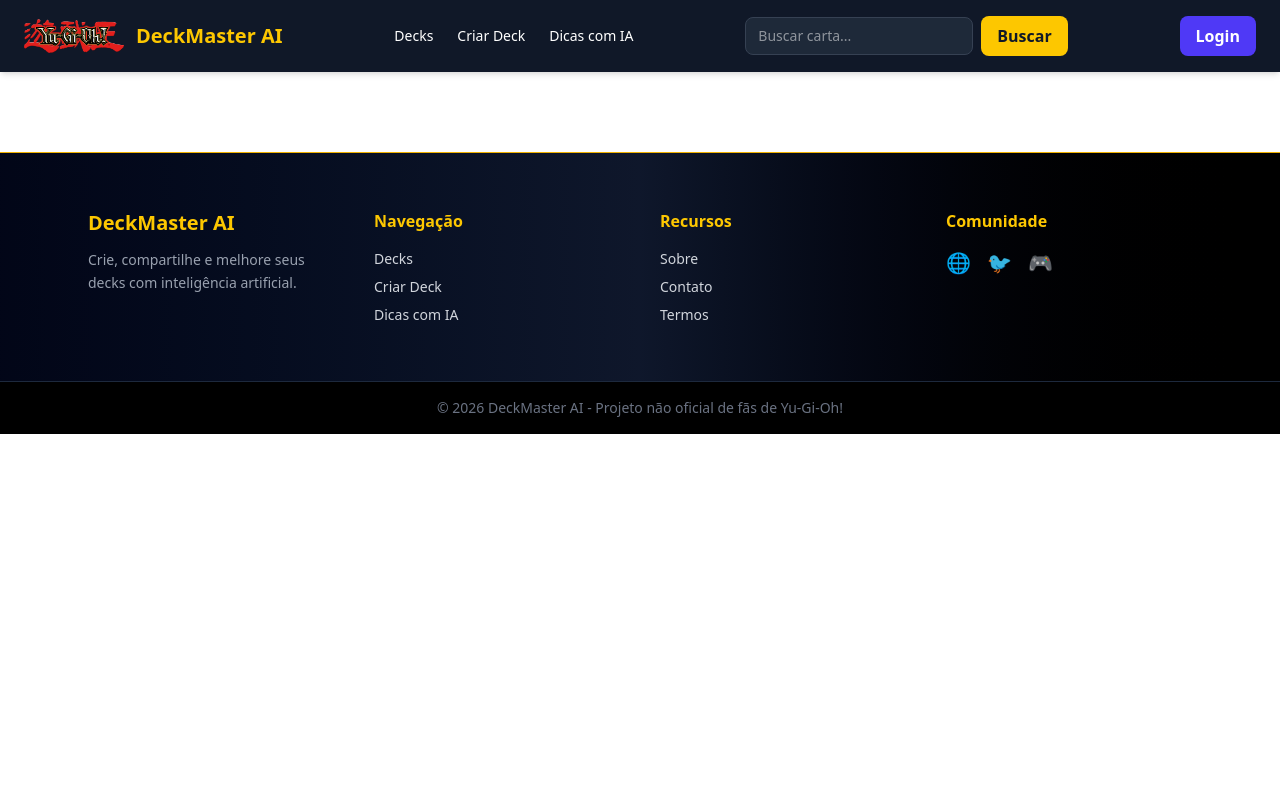
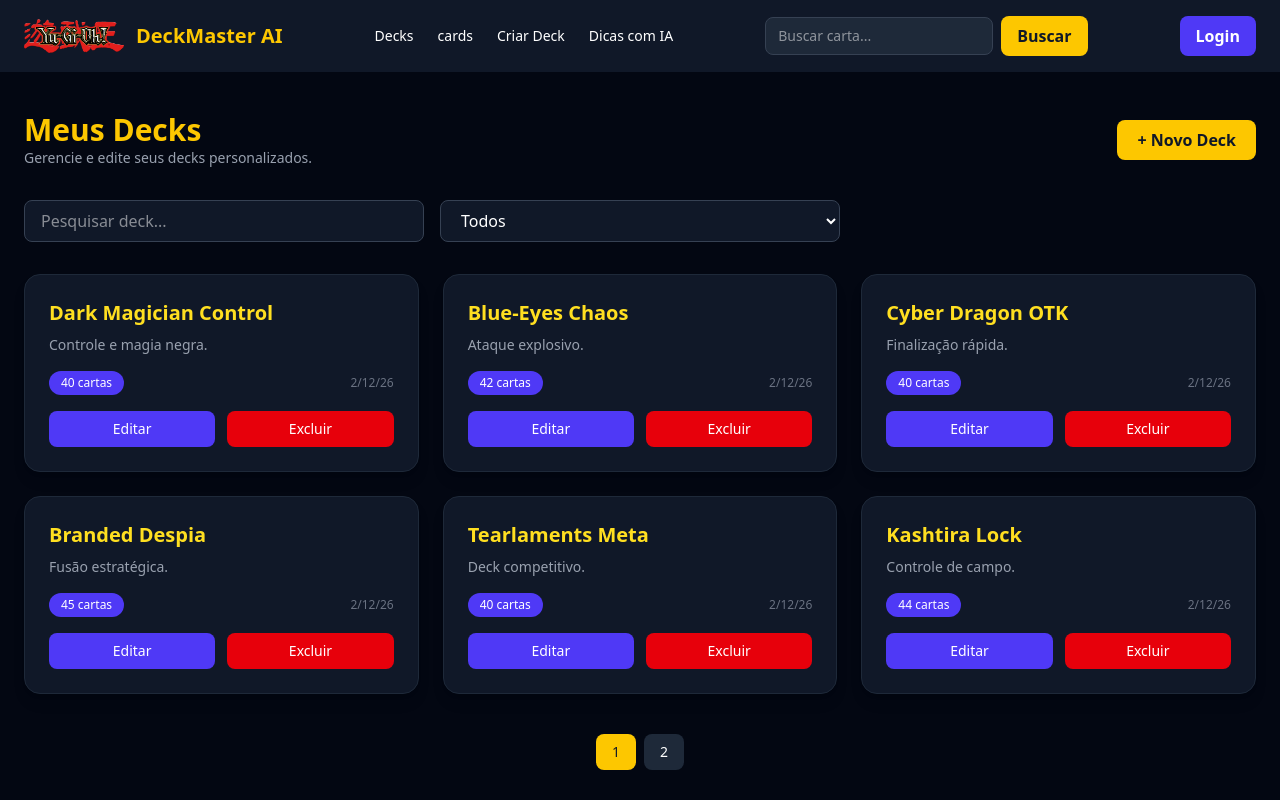
Before and after one commit to RodrigoPLopesIA/mydeck-frontend, an Angular app: page /my-decks in a window 1280 px wide. Before the commit this address led to /. Shown: the top 800 px of the page. Built offline with nearby package versions, Linux system fonts and the light colour scheme.

Commit message:
refactor: create router links to decks and header

```diff
--- a/src/app/app.html
+++ b/src/app/app.html
@@ -1,5 +1,5 @@
 <app-header></app-header>
 
-<router-outlet />
+<router-outlet ></router-outlet>
 
 <app-footer></app-footer>
--- a/src/app/app.routes.ts
+++ b/src/app/app.routes.ts
@@ -1,7 +1,10 @@
 import { Routes } from '@angular/router';
 import { Home } from './components/home/home';
+import { Mydecks } from './components/mydecks/mydecks';
 
 export const routes: Routes =
 [
-     { path: '', component: Home }
+     { path: '', component: Home },
+     { path: 'my-decks', component: Mydecks },
+     {path: "**", redirectTo: ""}
 ];
--- a/src/app/components/footer/footer.html
+++ b/src/app/components/footer/footer.html
@@ -1,4 +1,4 @@
-<footer class="bg-gradient-to-r from-slate-950 via-slate-900 to-black text-white border-t border-yellow-500 mt-20">
+<footer class="bg-gradient-to-r from-slate-950 via-slate-900 to-black text-white border-t border-yellow-500">
 
   <!-- Conteúdo principal -->
   <div class="max-w-6xl mx-auto px-6 py-14 grid gap-10 md:grid-cols-2 lg:grid-cols-4">
--- a/src/app/components/header/header.html
+++ b/src/app/components/header/header.html
@@ -4,13 +4,16 @@
     <!-- Logo + Nome -->
     <div class="flex items-center gap-3">
       <img src="img/logo.png" alt="Logo" class="w-25 h-10 object-contain" />
-      <h1 class="text-xl font-bold text-yellow-400">DeckMaster AI</h1>
+      <a routerLink="" class="text-xl font-bold text-yellow-400">DeckMaster AI</a>
     </div>
 
     <!-- Navegação -->
     <nav class="hidden md:flex gap-6 text-sm font-medium">
-      <a routerLink="/decks" class="hover:text-yellow-400 transition">
+      <a routerLink="/my-decks" class="hover:text-yellow-400 transition">
         Decks
+      </a>
+      <a routerLink="/my-decks" class="hover:text-yellow-400 transition">
+        cards
       </a>
       <a routerLink="/create" class="hover:text-yellow-400 transition">
         Criar Deck
@@ -26,7 +29,8 @@
         type="text"
         placeholder="Buscar carta..."
         class="px-3 py-2 rounded-lg bg-gray-800 border border-gray-700 focus:outline-none focus:ring-2 focus:ring-yellow-400 text-sm"
-      />
+        [(ngModel)]="search"
+        />
       <button
         (click)="onSearch()"
         class="bg-yellow-400 text-gray-900 px-4 py-2 rounded-lg font-semibold hover:bg-yellow-300 transition"
--- a/src/app/components/header/header.ts
+++ b/src/app/components/header/header.ts
@@ -1,8 +1,10 @@
 import { Component, Input } from '@angular/core';
+import { FormsModule } from '@angular/forms';
+import { RouterModule } from '@angular/router';
 
 @Component({
   selector: 'app-header',
-  imports: [],
+  imports: [FormsModule, RouterModule],
   templateUrl: './header.html'
 })
 export class Header {
--- /dev/null
+++ b/src/app/components/mydecks/mydecks.html
@@ -0,0 +1,111 @@
+<section class="min-h-screen bg-gray-950 text-white px-6 py-10">
+
+  <!-- Header -->
+  <div class="max-w-7xl mx-auto flex flex-col md:flex-row justify-between md:items-center gap-6 mb-8">
+
+    <div>
+      <h2 class="text-3xl font-bold text-yellow-400">Meus Decks</h2>
+      <p class="text-gray-400 text-sm">
+        Gerencie e edite seus decks personalizados.
+      </p>
+    </div>
+
+    <button
+      routerLink="/create"
+      class="bg-yellow-400 text-gray-900 px-5 py-2 rounded-lg font-semibold hover:bg-yellow-300 transition"
+    >
+      + Novo Deck
+    </button>
+  </div>
+
+  <!-- Filtros -->
+  <div class="max-w-7xl mx-auto grid md:grid-cols-3 gap-4 mb-8">
+
+    <!-- Pesquisa -->
+    <input
+      type="text"
+      [(ngModel)]="searchTerm"
+      placeholder="Pesquisar deck..."
+      class="bg-gray-900 border border-gray-700 rounded-lg px-4 py-2 focus:outline-none focus:ring-2 focus:ring-yellow-400"
+    />
+
+    <!-- Filtro tamanho -->
+    <select
+      [(ngModel)]="selectedSize"
+      class="bg-gray-900 border border-gray-700 rounded-lg px-4 py-2 focus:outline-none focus:ring-2 focus:ring-yellow-400"
+    >
+      <option value="all">Todos</option>
+      <option value="40">40 cartas</option>
+      <option value="41+">41+ cartas</option>
+    </select>
+
+  </div>
+
+  <!-- Grid -->
+  <div class="max-w-7xl mx-auto grid gap-6 sm:grid-cols-2 lg:grid-cols-3">
+
+    @for (deck of paginatedDecks; track deck) {
+
+      <div class="bg-gray-900 border border-gray-800 rounded-2xl p-6 shadow-lg hover:shadow-yellow-400/10 transition">
+
+        <h3 class="text-xl font-semibold text-yellow-300 mb-2">
+          {{ deck.name }}
+        </h3>
+
+        <p class="text-gray-400 text-sm mb-4">
+          {{ deck.description }}
+        </p>
+
+        <div class="flex justify-between items-center text-sm mb-4">
+          <span class="bg-indigo-600 px-3 py-1 rounded-full text-xs">
+            {{ deck.cards }} cartas
+          </span>
+
+          <span class="text-gray-500 text-xs">
+            {{ deck.updatedAt | date:'shortDate' }}
+          </span>
+        </div>
+
+        <div class="flex gap-3">
+          <button class="flex-1 bg-indigo-600 py-2 rounded-lg hover:bg-indigo-500 transition text-sm">
+            Editar
+          </button>
+
+          <button class="flex-1 bg-red-600 py-2 rounded-lg hover:bg-red-500 transition text-sm">
+            Excluir
+          </button>
+        </div>
+
+      </div>
+
+    }
+
+  </div>
+
+  <!-- Paginação -->
+  <div class="flex justify-center mt-10 gap-2">
+
+    @for (page of [].constructor(totalPages); track $index) {
+
+      <button
+        (click)="changePage($index + 1)"
+        class="px-4 py-2 rounded-lg text-sm transition"
+        [class.bg-yellow-400]="currentPage === $index + 1"
+        [class.text-gray-900]="currentPage === $index + 1"
+        [class.bg-gray-800]="currentPage !== $index + 1"
+      >
+        {{ $index + 1 }}
+      </button>
+
+    }
+
+  </div>
+
+  <!-- Vazio -->
+  @if (filteredDecks.length === 0) {
+    <div class="text-center text-gray-500 mt-20">
+      Nenhum deck encontrado.
+    </div>
+  }
+
+</section>
--- /dev/null
+++ b/src/app/components/mydecks/mydecks.ts
@@ -0,0 +1,56 @@
+import { CommonModule, DatePipe } from '@angular/common';
+import { Component } from '@angular/core';
+import { FormsModule } from '@angular/forms';
+
+@Component({
+  selector: 'app-mydecks',
+  imports: [DatePipe, CommonModule, FormsModule],
+  templateUrl: './mydecks.html'
+})
+export class Mydecks {
+  searchTerm = '';
+  selectedSize = 'all';
+
+  currentPage = 1;
+  itemsPerPage = 6;
+
+  decks = [
+    { name: 'Dark Magician Control', description: 'Controle e magia negra.', cards: 40, updatedAt: new Date() },
+    { name: 'Blue-Eyes Chaos', description: 'Ataque explosivo.', cards: 42, updatedAt: new Date() },
+    { name: 'Cyber Dragon OTK', description: 'Finalização rápida.', cards: 40, updatedAt: new Date() },
+    { name: 'Branded Despia', description: 'Fusão estratégica.', cards: 45, updatedAt: new Date() },
+    { name: 'Tearlaments Meta', description: 'Deck competitivo.', cards: 40, updatedAt: new Date() },
+    { name: 'Kashtira Lock', description: 'Controle de campo.', cards: 44, updatedAt: new Date() },
+    { name: 'Exodia FTK', description: 'Vitória instantânea.', cards: 40, updatedAt: new Date() },
+    { name: 'Red Dragon Archfiend', description: 'Sincronia agressiva.', cards: 41, updatedAt: new Date() },
+    { name: 'Sky Striker', description: 'Controle tático.', cards: 40, updatedAt: new Date() },
+    { name: 'Salamangreat', description: 'Recursos infinitos.', cards: 40, updatedAt: new Date() },
+  ];
+
+  get filteredDecks() {
+    return this.decks
+      .filter(deck =>
+        deck.name.toLowerCase().includes(this.searchTerm.toLowerCase())
+      )
+      .filter(deck => {
+        if (this.selectedSize === 'all') return true;
+        if (this.selectedSize === '40') return deck.cards === 40;
+        if (this.selectedSize === '41+') return deck.cards > 40;
+        return true;
+      });
+  }
+
+  get totalPages() {
+    return Math.ceil(this.filteredDecks.length / this.itemsPerPage);
+  }
+
+  get paginatedDecks() {
+    const start = (this.currentPage - 1) * this.itemsPerPage;
+    return this.filteredDecks.slice(start, start + this.itemsPerPage);
+  }
+
+  changePage(page: number) {
+    this.currentPage = page;
+  }
+
+}
```
Also changed, not shown: 1 other file (tests, documents, lock files or other folders).
